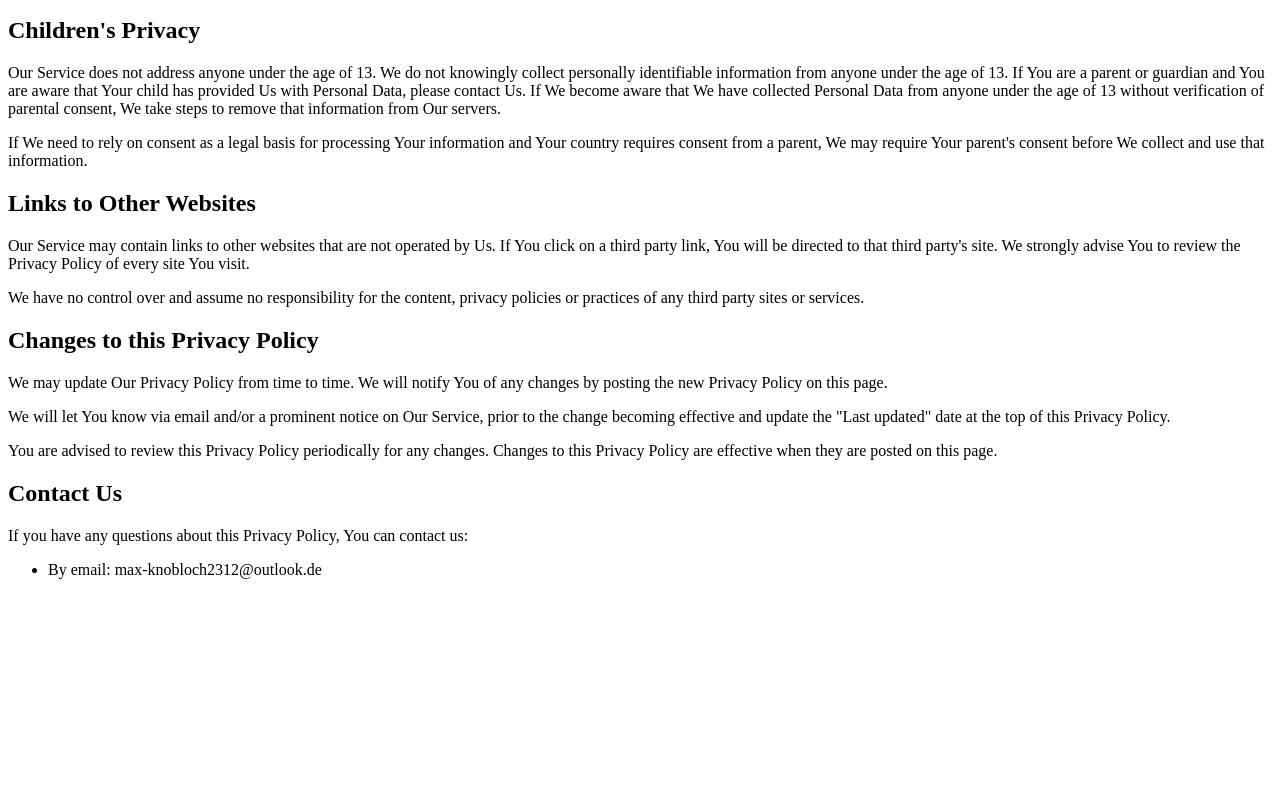
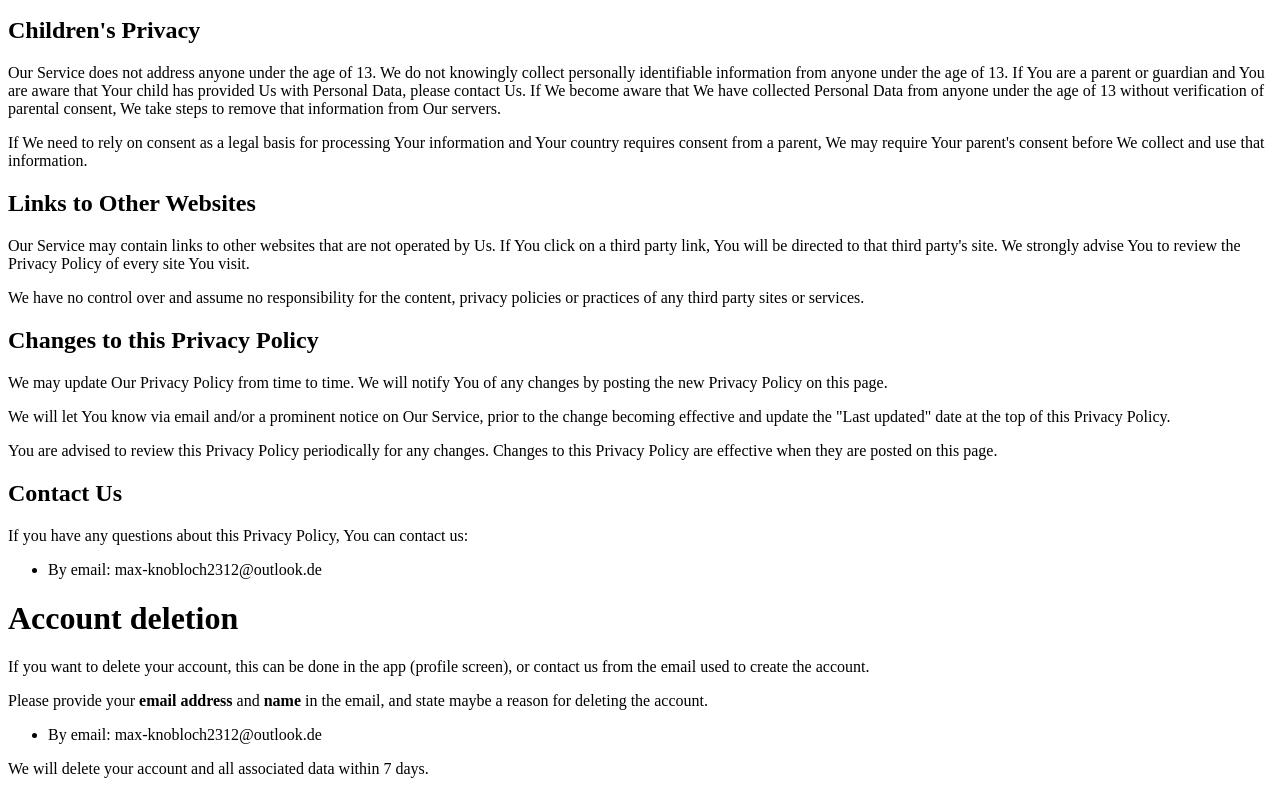
Before and after one commit to maxkeller321/maxkeller321.github.io, a plain HTML site: page index.html in a window 1280 px wide. Shown: the part 3320-4114 px from the top of the page. Before the commit the page ends 3915 px from the top, so only its background shows below. Drawn offline with Linux system fonts and the light colour scheme.

Commit message:
Add account deletion advice

```diff
--- a/index.html
+++ b/index.html
@@ -157,3 +157,12 @@
 <ul>
 <li>By email: max-knobloch2312@outlook.de</li>
 </ul>
+
+
+<h1>Account deletion</h1>
+<p>If you want to delete your account, this can be done in the app (profile screen), or contact us from the email used to create the account.</p>
+<p>Please provide your <strong>email address</strong> and <strong>name</strong> in the email, and state maybe a reason for deleting the account.</p>
+<ul>
+    <li>By email: max-knobloch2312@outlook.de</li>
+</ul>
+<p>We will delete your account and all associated data within 7 days.</p>
```
